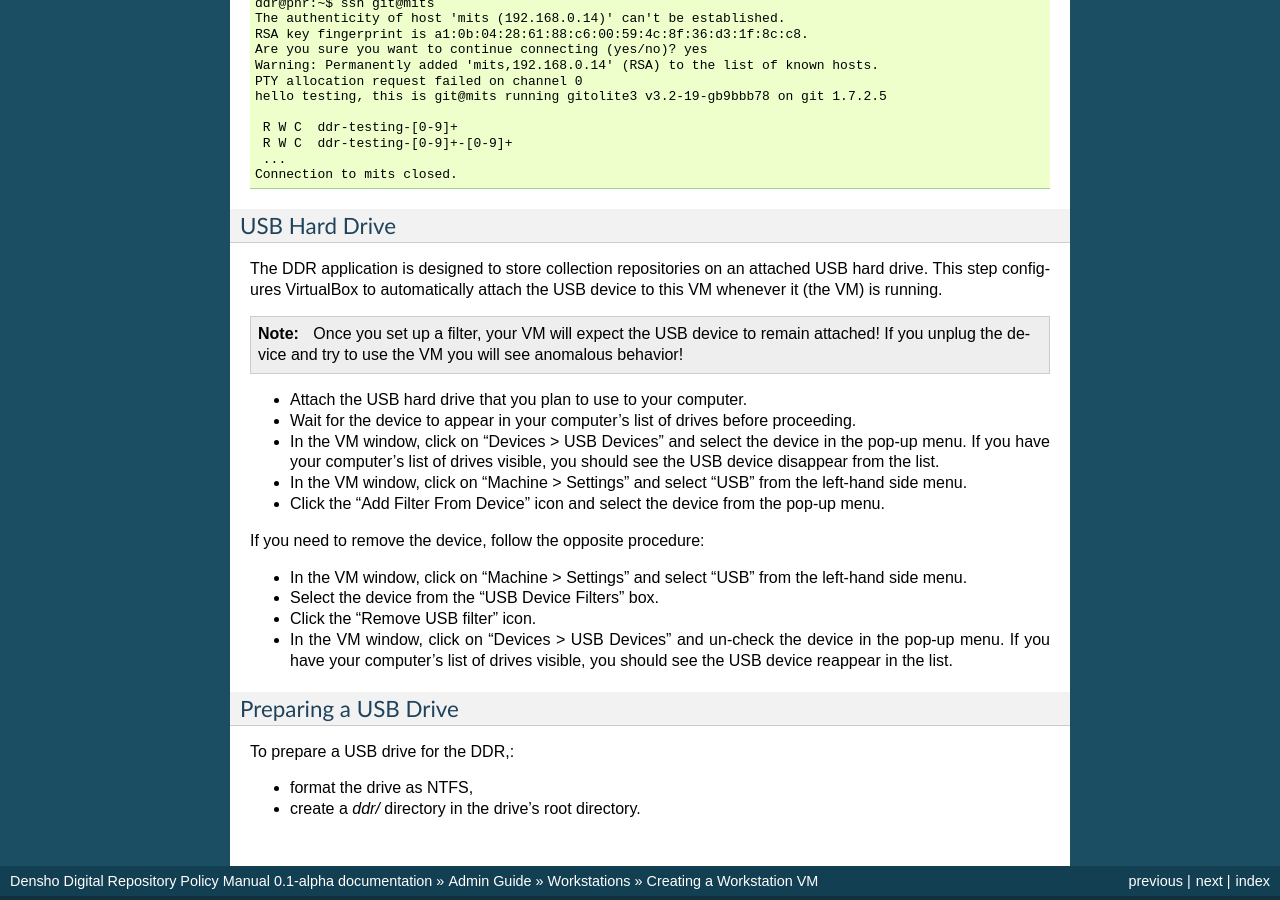
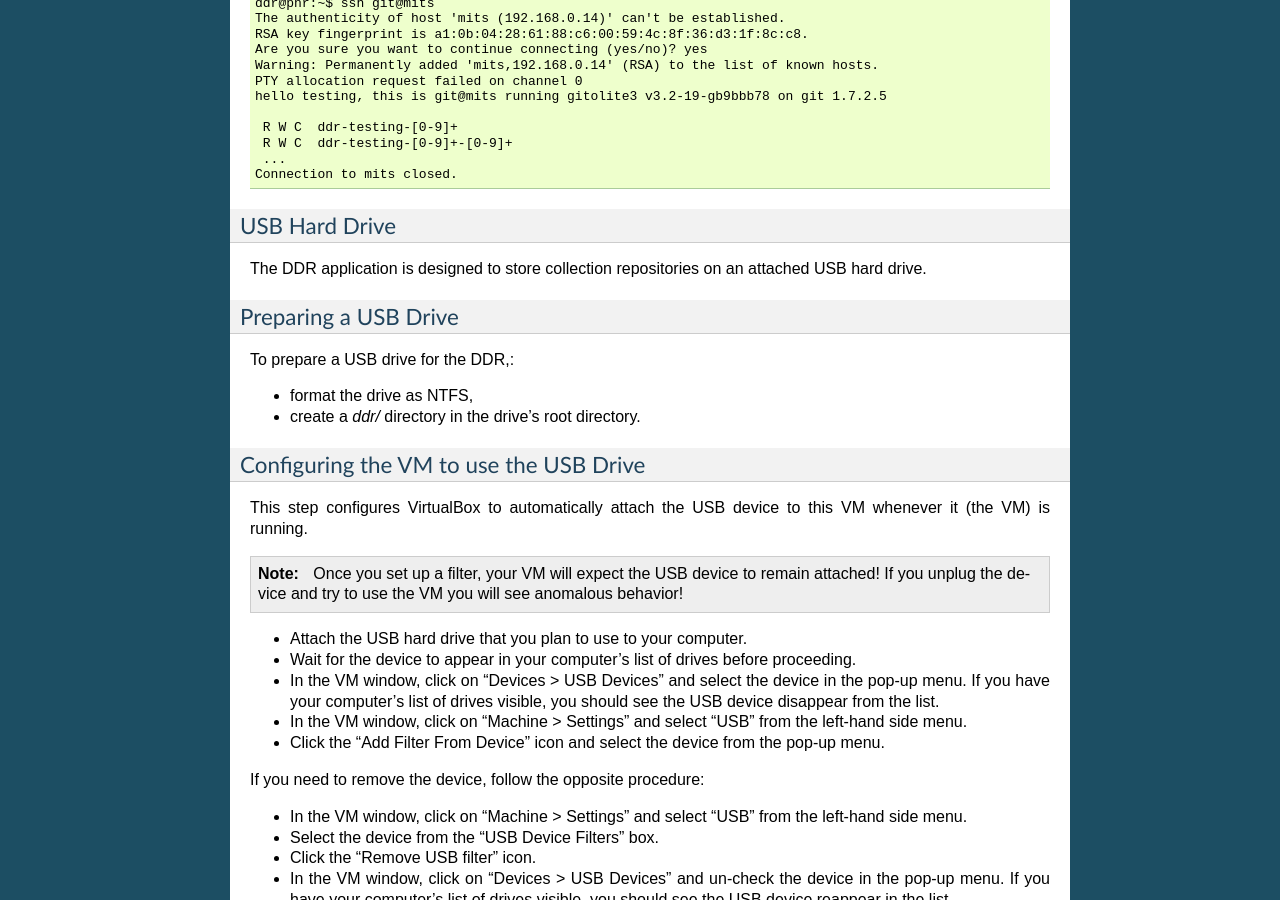
Before and after one commit to denshoproject/ddr-manual, a Sphinx documentation site: the page built from source/admins/workstations/create-workstation-vm.rst, in a window 1280 px wide and 900 px high, scrolled down 10275 px. Built offline with Sphinx 7.4.7, drawn with Linux system fonts in a browser that asks for light colours; some of the changed lines change nothing that is shown; some of the changed text lies outside the part shown.

Commit message:
Update create-workstation-vm.rst
Changed order of instructions in USB section to prep the drive first, then create the filter in VB.

```diff
--- a/source/admins/workstations/create-workstation-vm.rst
+++ b/source/admins/workstations/create-workstation-vm.rst
@@ -642,6 +642,20 @@
 --------------
 
 The DDR application is designed to store collection repositories on an attached USB hard drive.
+
+
+Preparing a USB Drive
+---------------------
+
+To prepare a USB drive for the DDR,:
+
+- format the drive as NTFS,
+- create a `ddr/` directory in the drive's root directory.
+
+
+Configuring the VM to use the USB Drive
+---------------------------------------
+
 This step configures VirtualBox to automatically attach the USB device to this VM whenever it (the VM) is running.
 
 .. note::
@@ -660,13 +674,3 @@
 - Select the device from the "USB Device Filters" box.
 - Click the "Remove USB filter" icon.
 - In the VM window, click on "Devices > USB Devices" and un-check the device in the pop-up menu.  If you have your computer's list of drives visible, you should see the USB device reappear in the list.
-
-
-
-Preparing a USB Drive
----------------------
-
-To prepare a USB drive for the DDR,:
-
-- format the drive as NTFS,
-- create a `ddr/` directory in the drive's root directory.
```
